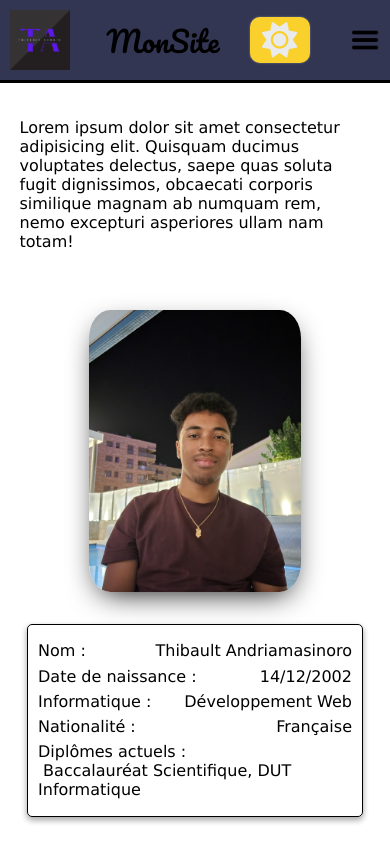
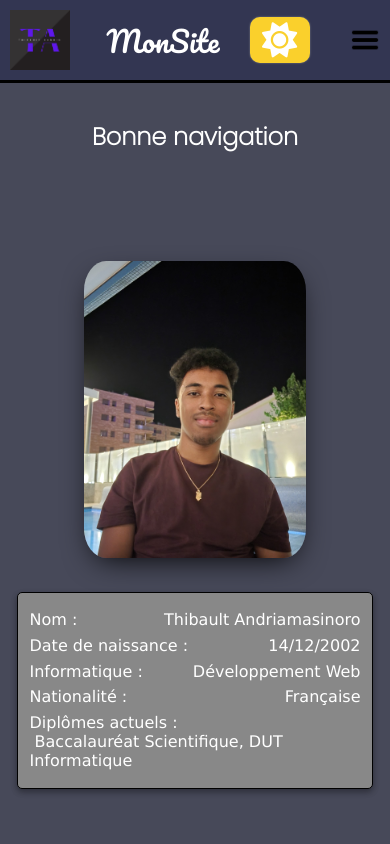
Before and after one commit to ThibaultAnd261/MyWebsite, a plain HTML site: page index.html in a window 390 px wide. Both pictures are taken after a click on the icon 279 px from the left and 39 px from the top of the page. Shown: the top 844 px of the page. Drawn offline with Linux system fonts and the light colour scheme; a web font is replaced by a local one.

Commit message:
Header mobile fini

```diff
--- a/index.html
+++ b/index.html
@@ -6,7 +6,7 @@
     <meta http-equiv="X-UA-Compatible" content="IE=edge">
     <meta name="viewport" content="width=device-width, initial-scale=1.0">
     <link rel="stylesheet" href="style.css">
-    <script src="./script.js"></script>
+    <!-- <script src="./script.js"></script> -->
     <script src="https://kit.fontawesome.com/178920781f.js" crossorigin="anonymous"></script>
     <title>Portfolio</title>
 </head>
@@ -34,9 +34,7 @@
     <header class="header">
         <div class="header-top">
             <div class="header-welcome">
-                <p>Lorem ipsum dolor sit amet consectetur adipisicing elit. Quisquam ducimus voluptates delectus, saepe
-                    quas soluta fugit dignissimos, obcaecati corporis similique magnam ab numquam rem, nemo excepturi
-                    asperiores ullam nam totam!</p>
+                <p class="header-sentence">Test</p>
             </div>
         </div>
         <div class="header-bottom">
@@ -69,6 +67,15 @@
             </div>
         </div>
     </header>
+    <svg xmlns="http://www.w3.org/2000/svg" viewBox="0 0 1440 320">
+        <path fill="#f6d861" fill-opacity="1"
+            d="M0,96L34.3,112C68.6,128,137,160,206,192C274.3,224,343,256,411,240C480,224,549,160,617,133.3C685.7,107,754,117,823,122.7C891.4,128,960,128,1029,144C1097.1,160,1166,192,1234,181.3C1302.9,171,1371,117,1406,90.7L1440,64L1440,0L1405.7,0C1371.4,0,1303,0,1234,0C1165.7,0,1097,0,1029,0C960,0,891,0,823,0C754.3,0,686,0,617,0C548.6,0,480,0,411,0C342.9,0,274,0,206,0C137.1,0,69,0,34,0L0,0Z"
+            class="wave">
+        </path>
+    </svg>
+
+    <script src="./script.js"></script>
+
 </body>
 
 </html>
--- a/script.js
+++ b/script.js
@@ -30,19 +30,51 @@ let theme = 0; // 0 = nuit, 1 = jour
 // changement de thème (nuit/jour)
 function websiteTheme() {
     const themeIcon = document.querySelector('.light-icon');
-    console.log(themeIcon);
-    // console.log(theme);
-    if (theme == 0) {
-        document.documentElement.style.setProperty('--yellow-color', '#333652');
-        document.documentElement.style.setProperty('--blue-color', '#FAD02C');
+    const waveSvg = document.querySelector('.wave');
+    if (theme == 0) { // nuit à jour
+        document.documentElement.style.setProperty('--navbar-color', '#333652');
+        document.documentElement.style.setProperty('--navbar-color2', '#474959');
+        document.documentElement.style.setProperty('--writing-color', '#fff');
+        document.documentElement.style.setProperty('--icon-filled-color', '#FAD02C');
+        document.documentElement.style.setProperty('--header-info-color', '#888888');
+        waveSvg.style.fill = '#474959';
         themeIcon.classList.remove('fa-moon');
         themeIcon.classList.add('fa-sun');
         theme++;
-    } else {
-        document.documentElement.style.setProperty('--yellow-color', '#FAD02C');
-        document.documentElement.style.setProperty('--blue-color', '#333652');
+    } else { // jour à nuit
+        document.documentElement.style.setProperty('--navbar-color', '#FAD02C');
+        document.documentElement.style.setProperty('--navbar-color2', '#f6d861');
+        document.documentElement.style.setProperty('--writing-color', '#000');
+        document.documentElement.style.setProperty('--icon-filled-color', '#333652');
+        document.documentElement.style.setProperty('--header-info-color', '#fff');
+        waveSvg.style.fill = '#f6d861';
         themeIcon.classList.remove('fa-sun');
         themeIcon.classList.add('fa-moon');
         theme--;
     }
 }
+
+var sentences = [
+    { "sentence": "Bienvenue sur mon portfolio" },
+    { "sentence": "Bonne navigation" },
+    { "sentence": "N'hésitez pas à me contacter" }
+];
+
+function headerText(index) {
+    const sentenceDiv = document.querySelector('.header-sentence');
+    sentenceDiv.textContent = sentences[index].sentence;
+    return 1;
+}
+
+let index = 0; // permet l'affichage d'une certaine phrase en fonction de l'index
+headerText(index);
+index++;
+
+const countDownSentence = setInterval(() => {
+    headerText(index);
+    index++;
+    if (index == sentences.length) {
+        index = 0;
+    }
+    // console.log(index);
+}, 5000);
--- a/style.css
+++ b/style.css
@@ -1,12 +1,23 @@
 @import url('https://fonts.googleapis.com/css2?family=Anek+Telugu:wght@200&family=Pacifico&family=Poppins:wght@100&family=Roboto:wght@100&display=swap');
+@import url('https://fonts.googleapis.com/css2?family=Poppins:wght@200&display=swap');
 
 :root {
-    --icon-color: #E9EAEC;
+    /* --icon-color: #E9EAEC;
     --yellow-color: #FAD02C;
+    --yellow2-color: #f6d861;
     --blue-color: #333652;
+    --blue-color2: #474959;
     --grey-color: #90ADC6;
-    --dark-color: #000;
+    --dark-color: #000; */
     /* texte, icon,... */
+
+    --navbar-color: #FAD02C;
+    --navbar-color2: #f6d861;
+    --writing-color: #000;
+    --icon-filled-color: #333652;
+    --icon-color: #fff;
+    --header-info-color: #fff;
+    /*#888888*/
     font-size: 16px;
 }
 
@@ -22,7 +33,7 @@
 .navbar {
     position: fixed;
     z-index: 1;
-    background-color: var(--yellow-color);
+    background-color: var(--navbar-color);
     width: 100%;
     height: 80px;
 }
@@ -44,7 +55,7 @@
     z-index: 1;
     font-family: 'Pacifico';
     font-size: 1.8rem;
-    color: var(--dark-color);
+    color: var(--writing-color);
 }
 
 .burger-icon {
@@ -62,7 +73,7 @@ i.light-icon {
     width: 60px;
     margin: 1%;
     padding: 5px;
-    background-color: var(--blue-color);
+    background-color: var(--icon-filled-color);
     border-radius: 10px;
     box-shadow: 0 0 2px #888;
     cursor: pointer;
@@ -112,7 +123,7 @@ i.light-icon {
     flex-direction: column;
     align-items: center;
     width: 100%;
-    background-color: var(--yellow-color);
+    background-color: var(--navbar-color);
 }
 
 .navbar-links ul li {
@@ -122,24 +133,54 @@ i.light-icon {
 .navbar-links ul li a {
     font-family: 'Pacifico';
     text-decoration: none;
-    color: var(--dark-color);
+    color: var(--writing-color);
     cursor: pointer;
     font-size: 1.6rem;
 }
 
 /* Header */
 .header {
-    padding: 5%;
+    background-color: var(--navbar-color2);
+    padding: 100px 10px;
     display: flex;
     flex-direction: column;
     justify-content: center;
     align-items: center;
-    padding-top: 100px;
 }
 
 .header-top,
 .header-bottom {
     margin: 5% 0%;
+    width: 100%;
+}
+
+.header-welcome {
+    text-align: center;
+    height: 80px;
+    overflow: hidden;
+}
+
+.header-sentence {
+    font-family: 'Poppins', sans-serif;
+    color: var(--writing-color);
+    font-size: 1.5rem;
+    display: inline-block;
+    overflow: hidden;
+    word-break: break-word;
+    animation: typing linear 5s infinite;
+    font-weight: bolder;
+}
+
+@keyframes typing {
+    from {
+        width: 0%;
+        /* opacity: 0; */
+    }
+
+    to {
+        width: 100%;
+        /* opacity: 1; */
+    }
 }
 
 .header-face {
@@ -166,6 +207,8 @@ i.light-icon {
 }
 
 .header-infos {
+    /* background-color: #fff; */
+    background-color: var(--header-info-color);
     padding: 3%;
     margin: 2%;
     border: 1px solid black;
@@ -178,6 +221,8 @@ i.light-icon {
     justify-content: space-between;
     flex-flow: row wrap;
     margin: 2% 0%;
+    color: var(--writing-color);
+    font-family: 'Poppins', sans-serif;
 }
 
 @media only screen and (min-width: 1150px) {
@@ -209,6 +254,6 @@ i.light-icon {
     .navbar-links ul li:nth-child(3),
     .navbar-links ul li:nth-child(5) {
         /* background-color: blue; */
-        border-right: 2px solid var(--dark-color);
+        border-right: 2px solid var(--writing-color);
     }
 }
```
